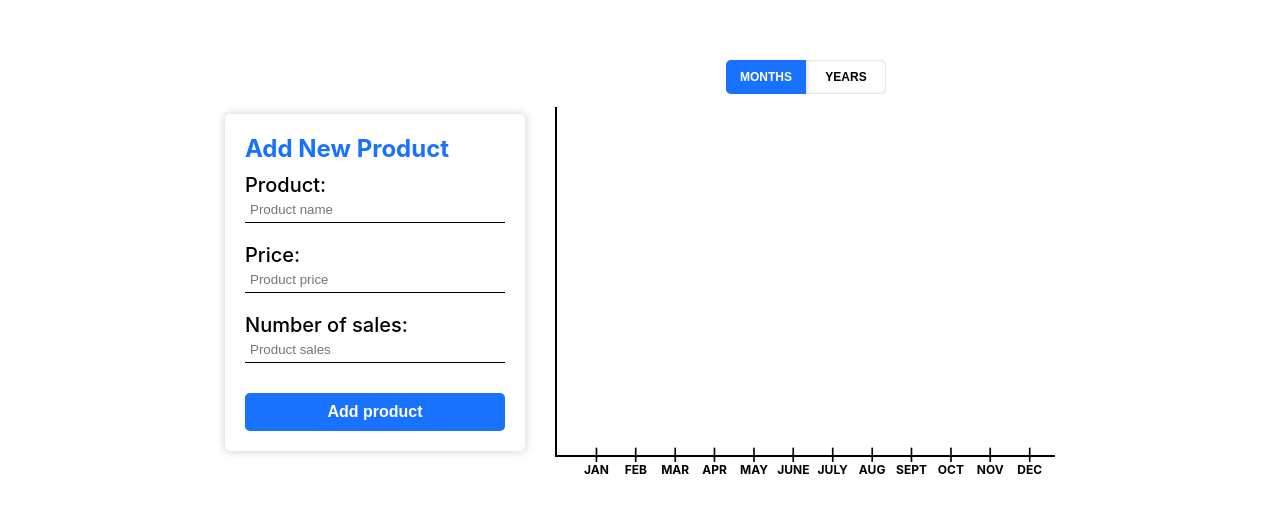
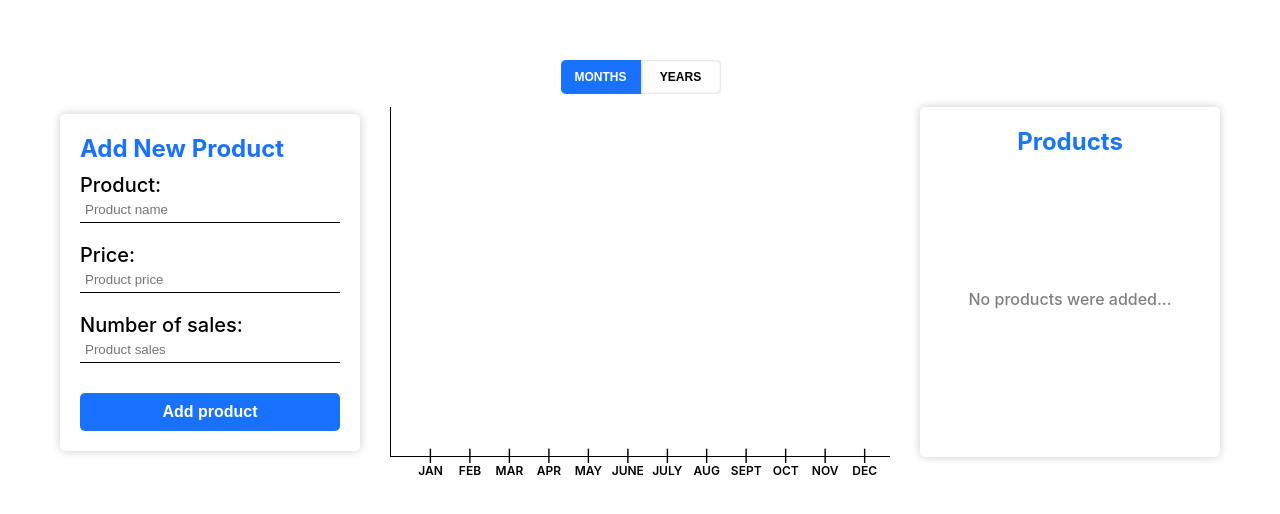
Before and after one commit to Joa0Gustav0/SomeProjects, a React (Create React App) app in the folder personal-projects/dashboard-app/: page / in a window 1280 px wide. Shown: the part 118-632 px from the top of the page. Built offline with nearby package versions, Linux system fonts and the light colour scheme; the HTML template or start-up script is replaced by a standard one.

Commit message:
adding a product list container | dashboard app

```diff
--- a/personal-projects/dashboard-app/src/App.js
+++ b/personal-projects/dashboard-app/src/App.js
@@ -1,5 +1,6 @@
 import DataForm from "./components/DataForm";
 import Dashboard from "./components/Dashboard";
+import DataList from "./components/DataList";
 import styles from './App.module.css'
 
 function App() {
@@ -7,6 +8,7 @@ function App() {
     <main>
       <DataForm />
       <Dashboard />
+      <DataList />
     </main>
   );
 }
--- a/personal-projects/dashboard-app/src/App.module.css
+++ b/personal-projects/dashboard-app/src/App.module.css
@@ -1,5 +1,4 @@
 main {
-
     display: flex;
     flex-direction: row;
     align-items: center;
--- /dev/null
+++ b/personal-projects/dashboard-app/src/components/DataList.jsx
@@ -0,0 +1,19 @@
+import styles from './styles/DataList.module.css'
+
+export default function DataList( {productsArr} ) {
+    return (
+        <aside className={styles.dataListContainer}>
+            <h1>Products</h1>
+            <div className={styles.dataList__List} style={productsArr?.length > 0 ? {justifyContent: "flex-start"} : {justifyContent: "center"}}>
+
+                {
+                    productsArr?.length > 0 ?
+                    null
+                    :
+                    <p>No products were added... </p>
+                }
+
+            </div>
+        </aside>
+    )
+}
--- a/personal-projects/dashboard-app/src/components/styles/Dashboard.module.css
+++ b/personal-projects/dashboard-app/src/components/styles/Dashboard.module.css
@@ -4,8 +4,8 @@
     width: 100%;
     height: 350px;
     max-width: 500px;
-    border-left: 2px solid black;
-    border-bottom: 2px solid black;
+    border-left: 1px solid black;
+    border-bottom: 1px solid black;
 }
 
 .dashView {
@@ -53,7 +53,7 @@
     bottom: 0;
     transform: translate(-50%, calc(50% + 7px));
 
-    font-weight: 700;
+    font-weight: 600;
     font-size: .75em;
     text-align: center;
     text-transform: uppercase;
--- /dev/null
+++ b/personal-projects/dashboard-app/src/components/styles/DataList.module.css
@@ -0,0 +1,37 @@
+.dataListContainer {
+    width: 100%;
+    padding: 20px;
+    height: 350px;
+    max-width: 300px;
+    border-radius: 5px;
+    box-shadow: 0px 0px 10px rgba(0, 0, 0, 0.2);
+}
+
+.dataListContainer > h1{
+    font-size: 1.5em;
+    color: #1877f2;
+    text-align: center;
+    margin-bottom: 10px;
+}
+
+.dataList__List{
+    display: flex;
+    align-items: center;
+    flex-direction: column;
+
+    width: 100%;
+    overflow-y: scroll;
+    height: calc(100% - 45px);
+}
+.dataList__List::-webkit-scrollbar{
+    background-color: transparent;
+}
+.dataList__List::-webkit-scrollbar-thumb{
+    background-color: black;
+}
+
+.dataList__List > p {
+    font-weight: 500;
+    text-align: center;
+    color: rgba(0, 0, 0, 0.5);
+}
```
